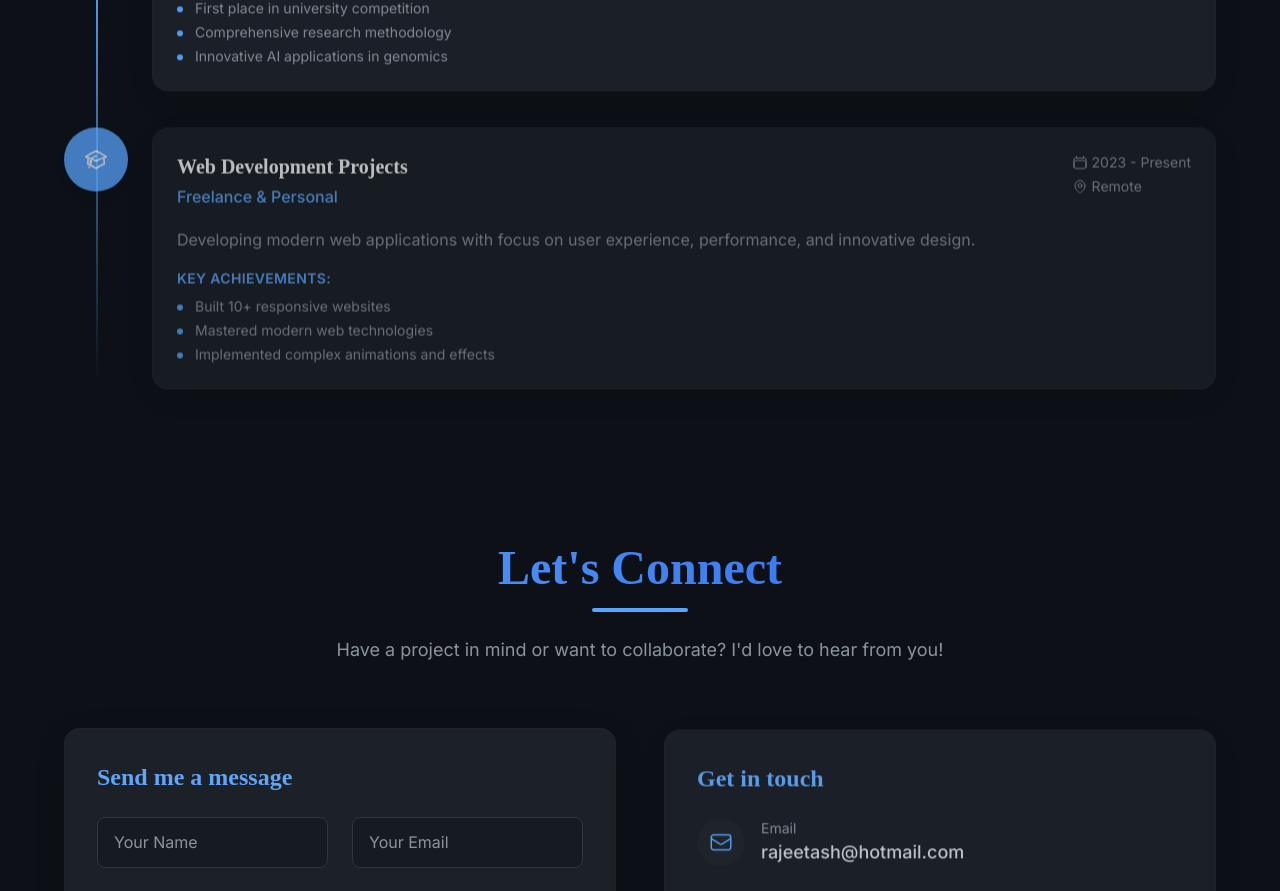
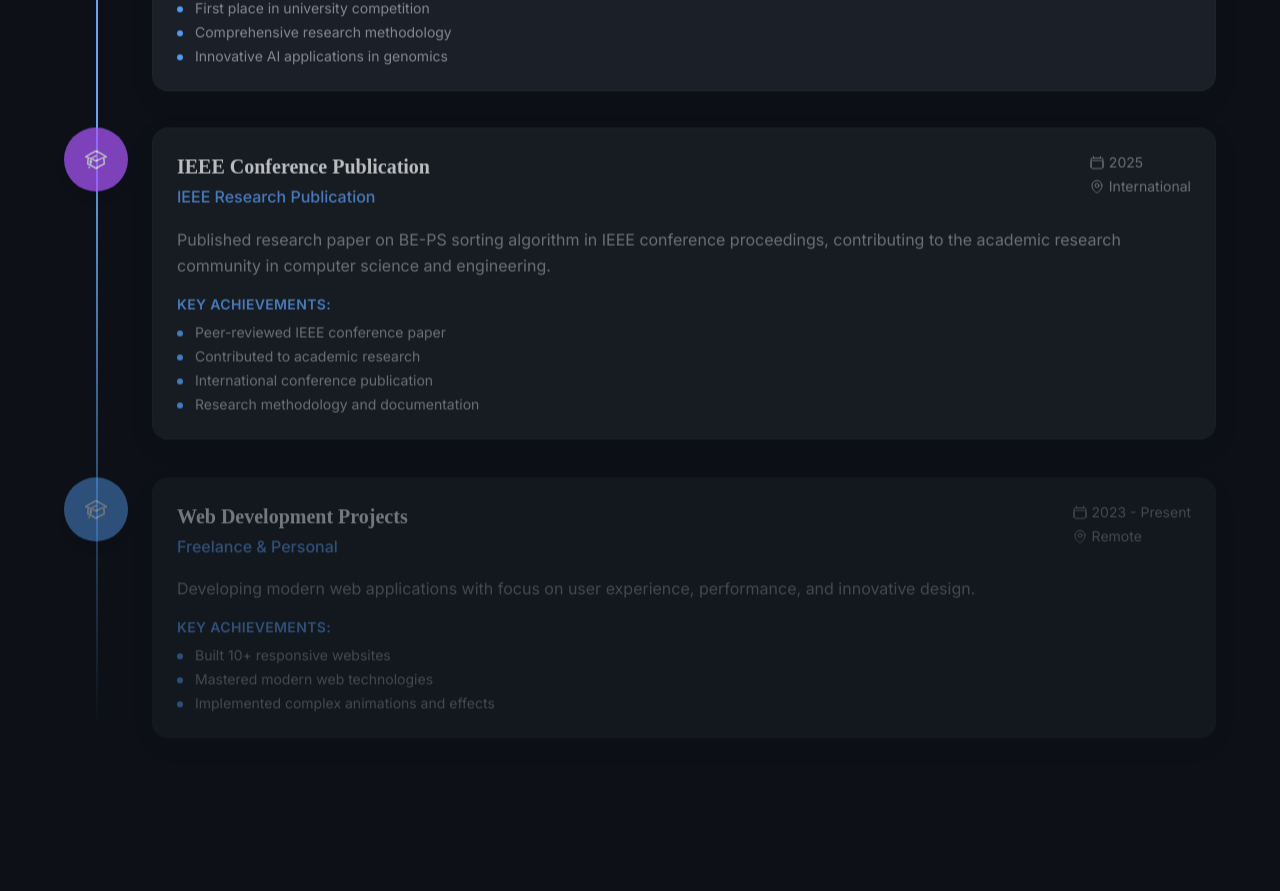
Before and after one commit to rajeet-04/rash, a Next.js app: page / in a window 1280 px wide. Shown: the part 4858-5749 px from the top of the page. Built offline with nearby package versions, Linux system fonts and the light colour scheme.

Commit message:
Revise IEEE Conference Publication details
Updated the IEEE Conference Publication entry with a new period and detailed description.

```diff
--- a/src/components/Experience.tsx
+++ b/src/components/Experience.tsx
@@ -42,21 +42,21 @@ export default function Experience() {
         'Innovative AI applications in genomics',
       ],
     },
-    // {
-    //   id: 4,
-    //   title: 'IEEE Conference Publication',
-    //   company: 'IEEE Research Publication',
-    //   period: '2024',
-    //   location: 'International',
-    //   type: 'publication',
-    //   description: 'Published research paper in IEEE conference proceedings, contributing to the academic research community in computer science and engineering.',
-    //   achievements: [
-    //     'Peer-reviewed IEEE conference paper',
-    //     'Contributed to academic research',
-    //     'International conference publication',
-    //     'Research methodology and documentation',
-    //   ],
-    // },
+     {
+     id: 4,
+     title: 'IEEE Conference Publication',
+      company: 'IEEE Research Publication',
+     period: '2025',
+      location: 'International',
+      type: 'publication',
+      description: 'Published research paper on BE-PS sorting algorithm in IEEE conference proceedings, contributing to the academic research community in computer science and engineering.',
+     achievements: [
+       'Peer-reviewed IEEE conference paper',
+        'Contributed to academic research',
+       'International conference publication',
+       'Research methodology and documentation',
+      ],
+    },
     {
       id: 3,
       title: 'Web Development Projects',
```
